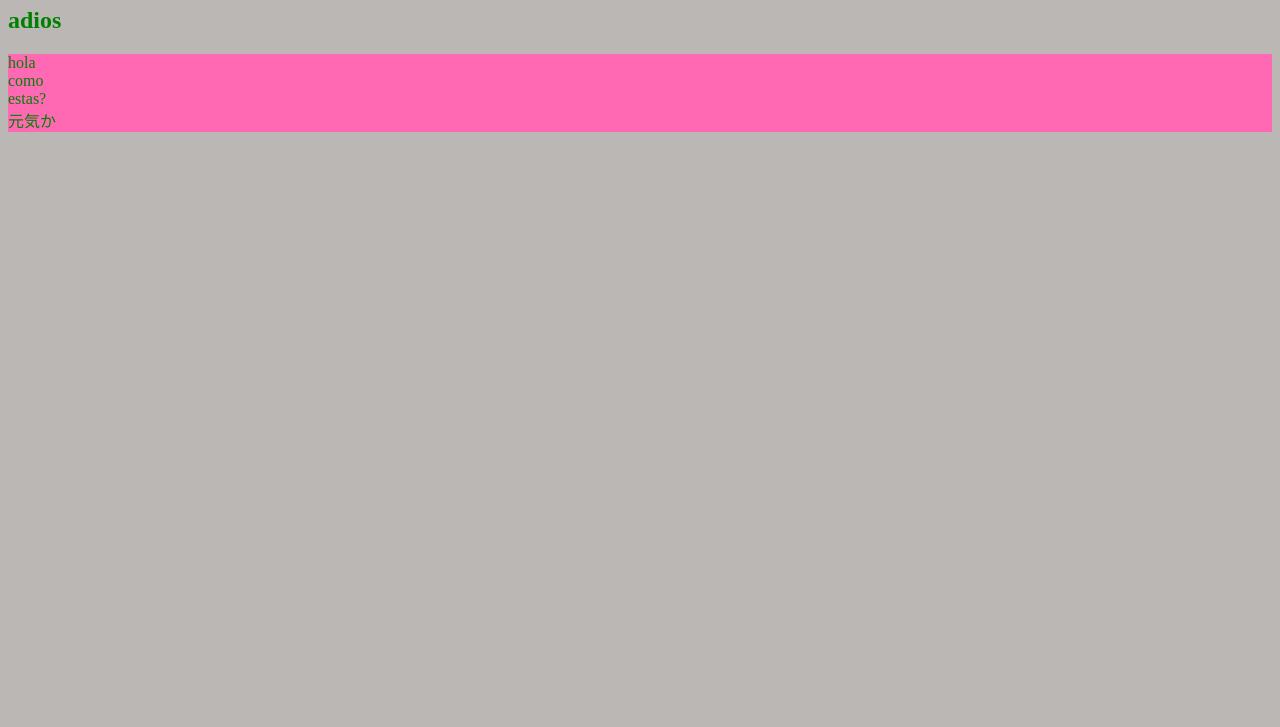
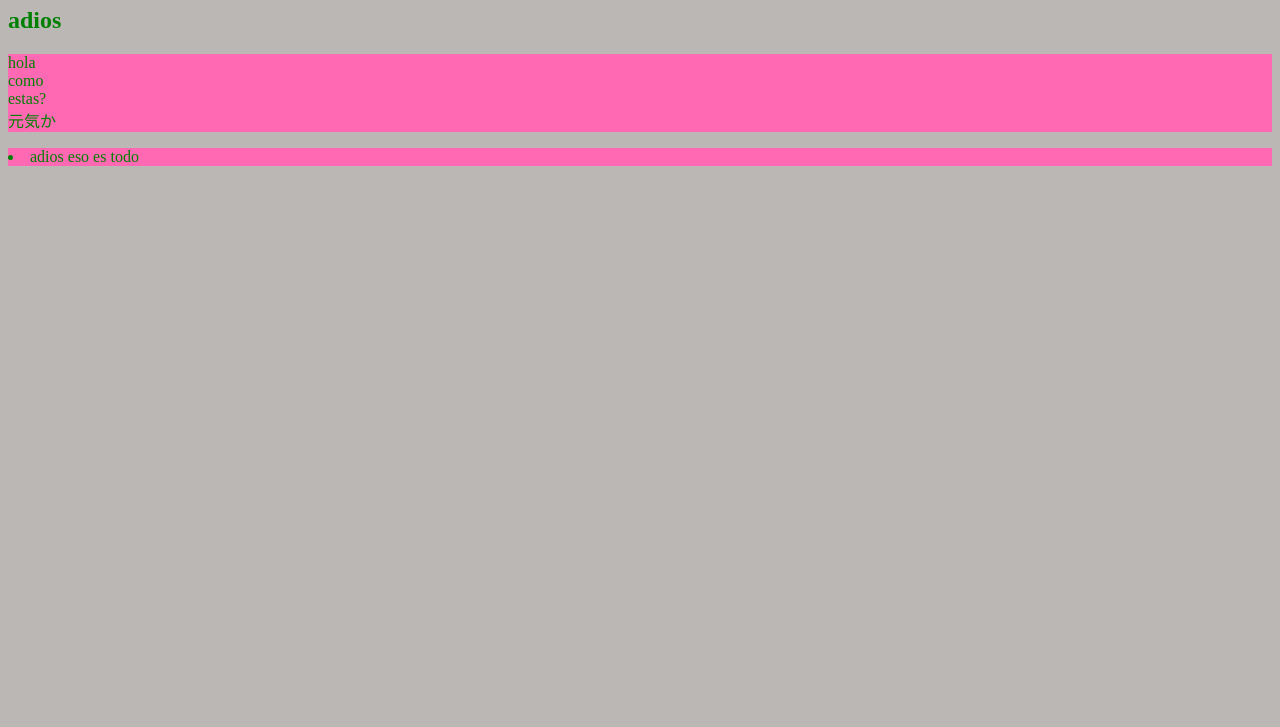
Before and after one commit to Daniolbap/harry_pota, a plain HTML site: page index.html in a window 1280 px wide. Shown: the part 73-800 px from the top of the page. Drawn offline with Linux system fonts and the light colour scheme.

Commit message:
añadiendo footer

```diff
--- a/image.css
+++ b/image.css
@@ -10,3 +10,7 @@ h1 {
 li {
   background-color: hotpink;
 }
+footer {
+  background-color: black;
+  color: whitesmoke;
+}
--- a/index.html
+++ b/index.html
@@ -16,4 +16,7 @@
       <li>元気か</li>
     </ul>
   </body>
+  <footer>
+    <li>adios eso es todo</li>
+  </footer>
 </html>
```
